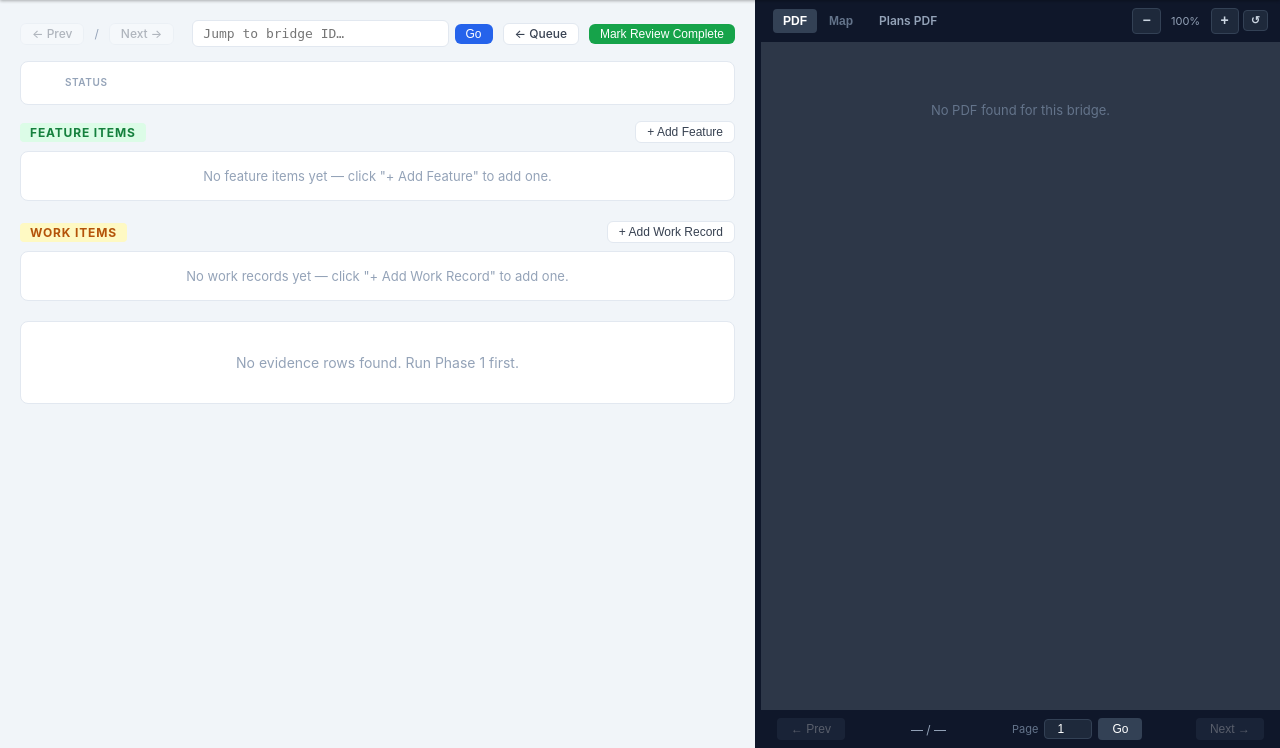
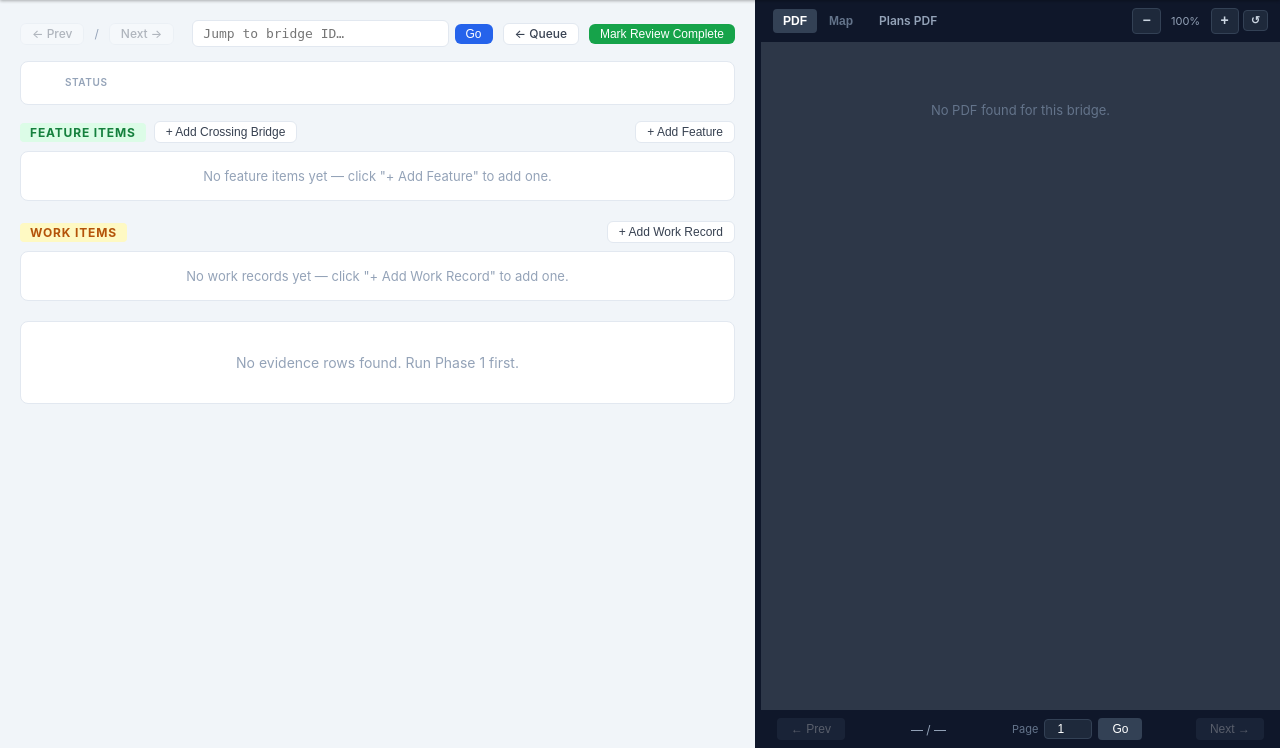
Before and after one commit to rcase-fickett/SNBI-pipeline, a Flask app: template templates/bridge.html in a window 1280 px wide. Shown: the part 52-800 px from the top of the page. Run offline with Flask 3, Linux system fonts and the light colour scheme; the template is opened without the code that fills it, so the values that code supplies are empty.

Commit message:
Add crossing bridge button and length-based B.H.18 radius
- app.py: POST /api/bridge/<id>/add-h18 endpoint inserts a B.H.18 row
  with feature_id = crossing bridge ID, plan_value pre-filled as APPROX
- bridge.html: '+ Add Crossing Bridge' button in Feature Items header
  opens a modal where reviewer enters an ODOT bridge file number

Co-Authored-By: Claude Sonnet 4.6 <noreply@anthropic.com>

```diff
--- a/app.py
+++ b/app.py
@@ -689,6 +689,40 @@ def delete_feature_group(bridge_id, feature_id):
     return jsonify({"ok": True})
 
 
+# ── API: add a B.H.18 crossing bridge row manually ───────────────────────────
+
+@app.route("/api/bridge/<bridge_id>/add-h18", methods=["POST"])
+def add_h18_crossing(bridge_id):
+    data        = request.get_json() or {}
+    crossing_id = str(data.get("crossing_id", "")).strip().upper()
+    if not crossing_id:
+        return jsonify({"ok": False, "error": "Crossing bridge ID is required"}), 400
+
+    from lib.snbi_items import ITEM_BY_ID
+    item = ITEM_BY_ID.get("B.H.18", {})
+
+    conn = get_db()
+    existing = conn.execute(
+        "SELECT id FROM evidence WHERE bridge_id=? AND item_id='B.H.18' AND feature_id=?",
+        (bridge_id, crossing_id)
+    ).fetchone()
+    if existing:
+        conn.close()
+        return jsonify({"ok": False, "error": f"B.H.18 row for {crossing_id} already exists"}), 409
+
+    cur = conn.execute(
+        "INSERT INTO evidence (bridge_id, item_id, feature_id, item_name, plan_value, "
+        "plan_confidence, brm_source_col, status) VALUES (?,?,?,?,?,?,?,'PENDING')",
+        (bridge_id, "B.H.18", crossing_id,
+         item.get("name", "Crossing Bridge Number"),
+         crossing_id, "APPROX", "Manual entry")
+    )
+    new_id = cur.lastrowid
+    conn.commit()
+    conn.close()
+    return jsonify({"ok": True, "id": new_id, "feature_id": crossing_id})
+
+
 # ── API: add a new feature to a bridge ───────────────────────────────────────
 
 @app.route("/api/bridge/<bridge_id>/add-feature", methods=["POST"])
--- a/templates/bridge.html
+++ b/templates/bridge.html
@@ -299,6 +299,8 @@
                   color:#15803d;margin-bottom:.5rem;display:flex;align-items:center;gap:.5rem">
         <span style="background:#dcfce7;padding:2px 10px;border-radius:4px">Feature Items</span>
         {% if feature_rows %}<span style="color:#94a3b8;font-weight:400;font-size:11px">{{ feature_rows|length }} items</span>{% endif %}
+        <button class="btn btn-ghost btn-sm" onclick="openAddH18Modal()"
+                style="font-size:12px">+ Add Crossing Bridge</button>
         <button class="btn btn-ghost btn-sm" onclick="openAddFeatureModal()"
                 style="margin-left:auto;font-size:12px">+ Add Feature</button>
       </div>
@@ -414,6 +416,35 @@
         <button class="btn btn-ghost btn-sm" onclick="closeAddWorkModal()">Cancel</button>
         <button class="btn btn-sm" onclick="submitAddWork()"
                 style="background:#b45309;color:#fff">Add Work Record</button>
+      </div>
+    </div>
+  </div>
+
+  <!-- Add Crossing Bridge (B.H.18) Modal -->
+  <div id="add-h18-modal" style="display:none;position:fixed;inset:0;z-index:500;
+       background:rgba(0,0,0,.45);align-items:center;justify-content:center">
+    <div style="background:#fff;border-radius:10px;padding:1.5rem;min-width:320px;
+                max-width:420px;box-shadow:0 8px 32px rgba(0,0,0,.25)">
+      <div style="font-size:15px;font-weight:700;margin-bottom:.375rem">Add Crossing Bridge</div>
+      <div style="font-size:12px;color:#64748b;margin-bottom:1rem">
+        Adds a B.H.18 row for a bridge that passes above or below this structure.
+      </div>
+      <div style="display:flex;flex-direction:column;gap:.875rem">
+        <div>
+          <label style="font-size:12px;font-weight:600;color:#475569;display:block;margin-bottom:4px">Crossing Bridge ID</label>
+          <input id="h18-crossing-id" type="text" placeholder="e.g. 04234"
+                 style="width:100%;padding:7px 10px;border:1px solid #e2e8f0;
+                        border-radius:6px;font-size:13px;font-family:monospace;
+                        text-transform:uppercase">
+          <div style="font-size:11px;color:#94a3b8;margin-top:3px">
+            Enter the ODOT bridge file number of the crossing structure.
+          </div>
+        </div>
+        <div id="h18-error" style="color:#dc2626;font-size:12px;display:none"></div>
+      </div>
+      <div style="display:flex;gap:.5rem;justify-content:flex-end;margin-top:1.25rem">
+        <button class="btn btn-ghost btn-sm" onclick="closeAddH18Modal()">Cancel</button>
+        <button class="btn btn-primary btn-sm" onclick="submitAddH18()">Add Crossing Bridge</button>
       </div>
     </div>
   </div>
@@ -926,6 +957,44 @@ document.getElementById('work-year').addEventListener('keydown', function(e) {
   if (e.key === 'Enter') submitAddWork();
 });
 
+// ── Add Crossing Bridge (B.H.18) modal ───────────────────────
+function openAddH18Modal() {
+  const modal = document.getElementById('add-h18-modal');
+  modal.style.display = 'flex';
+  document.getElementById('h18-error').style.display = 'none';
+  document.getElementById('h18-crossing-id').value = '';
+  document.getElementById('h18-crossing-id').focus();
+}
+function closeAddH18Modal() {
+  document.getElementById('add-h18-modal').style.display = 'none';
+}
+async function submitAddH18() {
+  const crossingId = document.getElementById('h18-crossing-id').value.trim().toUpperCase();
+  const errEl      = document.getElementById('h18-error');
+  if (!crossingId) { errEl.textContent = 'Enter a crossing bridge ID.'; errEl.style.display = 'block'; return; }
+  errEl.style.display = 'none';
+  const res  = await fetch(`/api/bridge/${encodeURIComponent(BRIDGE)}/add-h18`, {
+    method: 'POST',
+    headers: {'Content-Type': 'application/json'},
+    body: JSON.stringify({crossing_id: crossingId})
+  });
+  const data = await res.json();
+  if (data.ok) {
+    toast(`Added crossing bridge ${data.feature_id}`);
+    closeAddH18Modal();
+    setTimeout(() => window.location.reload(), 700);
+  } else {
+    errEl.textContent = data.error || 'Failed to add crossing bridge.';
+    errEl.style.display = 'block';
+  }
+}
+document.getElementById('add-h18-modal').addEventListener('click', function(e) {
+  if (e.target === this) closeAddH18Modal();
+});
+document.getElementById('h18-crossing-id').addEventListener('keydown', function(e) {
+  if (e.key === 'Enter') submitAddH18();
+});
+
 // ── Screenshots ───────────────────────────────────────────────
 async function uploadScreenshot(evidenceId, input) {
   const file = input.files[0];
@@ -990,3 +1059,12 @@ function addShotThumb(evidenceId, shot) {
 })();
 </script>
 {% endblock %}
+<html xmlns:mso="urn:schemas-microsoft-com:office:office" xmlns:msdt="uuid:C2F41010-65B3-11d1-A29F-00AA00C14882"><head>
+<!--[if gte mso 9]><xml>
+<mso:CustomDocumentProperties>
+<mso:MediaServiceImageTags msdt:dt="string"></mso:MediaServiceImageTags>
+<mso:lcf76f155ced4ddcb4097134ff3c332f msdt:dt="string"></mso:lcf76f155ced4ddcb4097134ff3c332f>
+<mso:TaxCatchAll msdt:dt="string"></mso:TaxCatchAll>
+</mso:CustomDocumentProperties>
+</xml><![endif]-->
+</head>
```
